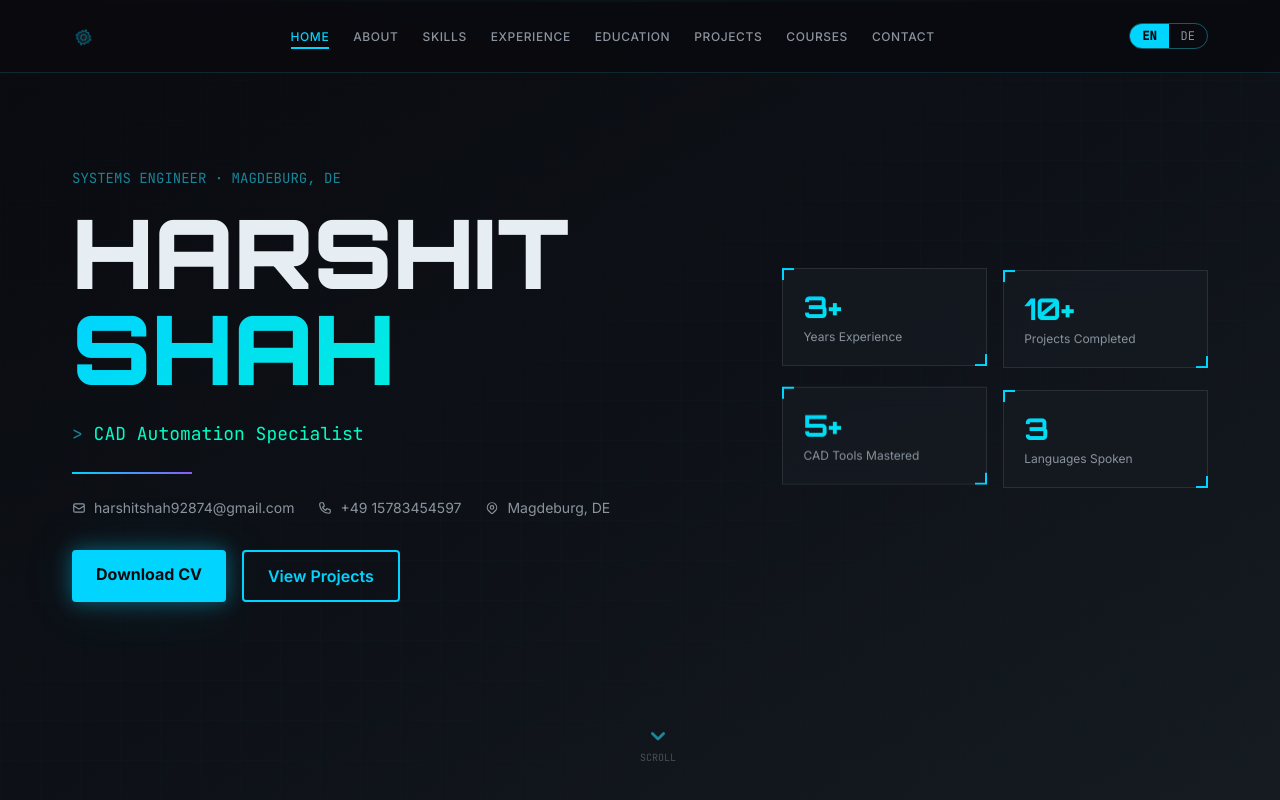
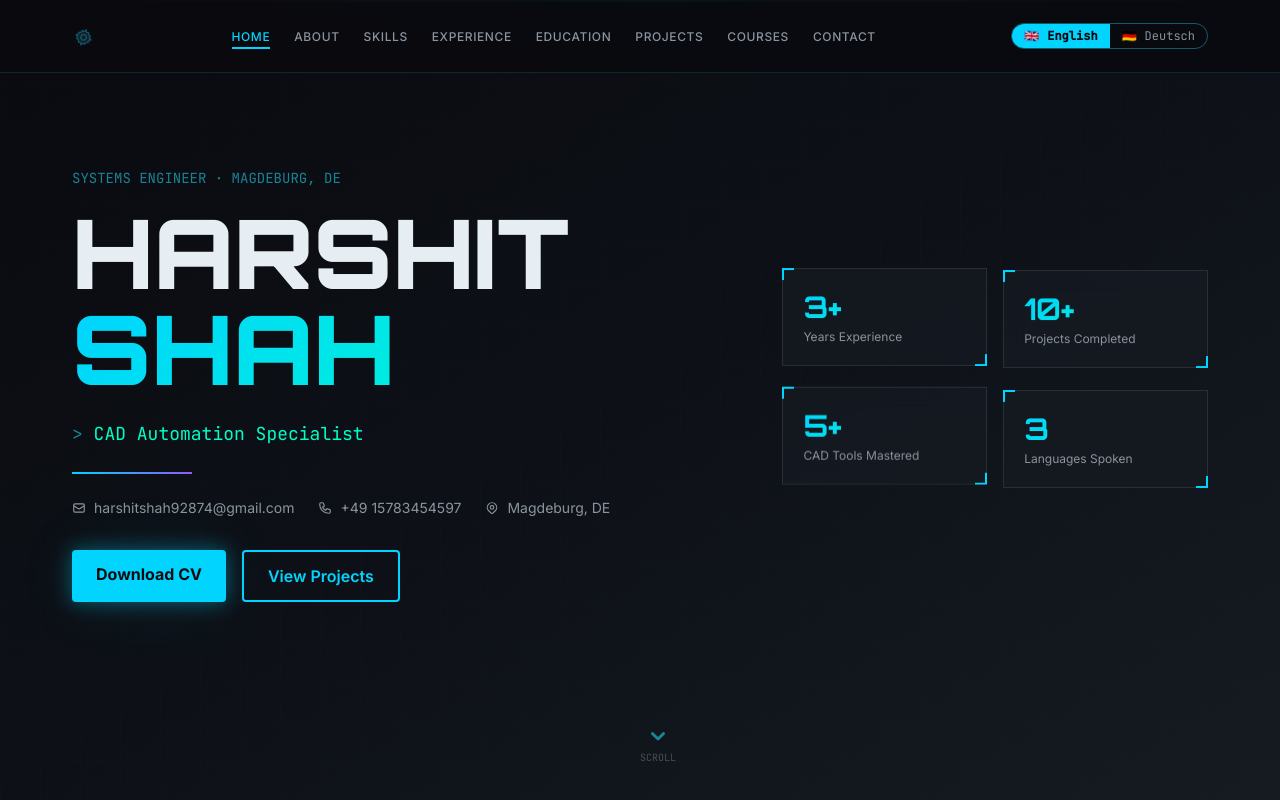
Before and after one commit to SuspiciousJudge/Harshit-Portfolio, a React (Vite) app: page / in a window 1280 px wide. Shown: the top 800 px of the page. Built offline with nearby package versions, Linux system fonts and the light colour scheme.

Commit message:
chore: update LinkedIn URL; add certificates listing and simplify certificate display; show full language names with flags in navbar

```diff
--- a/src/components/layout/Navbar.tsx
+++ b/src/components/layout/Navbar.tsx
@@ -46,18 +46,24 @@ export default function Navbar() {
 
         <div className="flex items-center gap-3">
           <div className="flex overflow-hidden rounded-full border border-cyan-400/40">
-            {(['en', 'de'] as const).map((l) => (
-              <button
-                key={l}
-                type="button"
-                onClick={() => setLang(l)}
-                className={`px-3 py-1 font-mono text-xs uppercase transition-all ${
-                  lang === l ? 'bg-cyber-cyan font-bold text-cyber-black' : 'text-text-secondary'
-                }`}
-              >
-                {l}
-              </button>
-            ))}
+            <button
+              type="button"
+              onClick={() => setLang('en')}
+              className={`px-3 py-1 font-mono text-xs transition-all flex items-center gap-2 ${
+                lang === 'en' ? 'bg-cyber-cyan font-bold text-cyber-black' : 'text-text-secondary'
+              }`}
+            >
+              <span className="text-xs">🇬🇧</span> English
+            </button>
+            <button
+              type="button"
+              onClick={() => setLang('de')}
+              className={`px-3 py-1 font-mono text-xs transition-all flex items-center gap-2 ${
+                lang === 'de' ? 'bg-cyber-cyan font-bold text-cyber-black' : 'text-text-secondary'
+              }`}
+            >
+              <span className="text-xs">🇩🇪</span> Deutsch
+            </button>
           </div>
           <button type="button" className="text-cyber-cyan md:hidden" onClick={() => setOpen(!open)}>
             <HiMenuAlt3 size={24} />
--- a/src/components/sections/Courses.tsx
+++ b/src/components/sections/Courses.tsx
@@ -15,8 +15,32 @@ export default function Courses() {
           </h2>
         </AnimatedSection>
 
+        {/* Certificates list: show certificate names only with link */}
+        {courses.filter((c) => (c as any).certificate).length > 0 && (
+          <AnimatedSection>
+            <h3 className="mb-4 font-display text-sm font-semibold text-text-primary">{lang === 'de' ? 'Zertifikate' : 'Certificates'}</h3>
+            <div className="mb-6 flex flex-col gap-3">
+              {courses
+                .filter((c) => (c as any).certificate)
+                .map((c) => (
+                  <a
+                    key={c.title.en}
+                    href={(c as any).certificate}
+                    target="_blank"
+                    rel="noopener noreferrer"
+                    className="rounded border border-border-subtle bg-cyber-panel px-4 py-3 font-display text-sm text-cyber-cyan hover:bg-cyber-cyan/10"
+                  >
+                    {t(c.title)}
+                  </a>
+                ))}
+            </div>
+          </AnimatedSection>
+        )}
+
         <div className="grid grid-cols-1 gap-6 md:grid-cols-2">
-          {courses.map((course, ci) => (
+          {courses
+            .filter((c) => !(c as any).certificate)
+            .map((course, ci) => (
               <AnimatedSection key={course.title.en} delay={ci * 0.1}>
                 <motion.div
                   whileHover={{ boxShadow: '0 0 20px rgba(0,212,255,0.2)' }}
@@ -32,18 +56,6 @@ export default function Courses() {
                         {course.issuer} · {course.year}
                       </p>
                     </div>
-                </div>
-                <div className="mb-3 flex items-center justify-between border-b border-border-subtle pb-3">
-                  {course.title.en === 'Design of Control Systems using MATLAB and Simulink' && (
-                    <a
-                      href="/certificate.pdf"
-                      target="_blank"
-                      rel="noopener noreferrer"
-                      className="rounded border border-cyber-cyan bg-cyber-cyan/10 px-3 py-1 font-mono text-xs text-cyber-cyan transition-colors hover:bg-cyber-cyan hover:text-cyber-black"
-                    >
-                      {lang === 'de' ? 'Zertifikat Ansehen' : 'View Certificate'}
-                    </a>
-                  )}
                   </div>
                   <ul className="space-y-2">
                     {course.bullets.map((b, i) => (
--- a/src/data/content.ts
+++ b/src/data/content.ts
@@ -213,6 +213,7 @@ export const courses: CourseItem[] = [
     title: { en: 'Design of Control Systems using MATLAB and Simulink', de: 'Entwurf von Steuerungssystemen mit MATLAB und Simulink' },
     issuer: 'MathWorks',
     year: '2024',
+    certificate: '/certificate.pdf',
     bullets: [
       { en: 'Developed control loops using MATLAB and Simulink.', de: 'Entwickelte Regelkreise mit MATLAB und Simulink.' },
       { en: 'Implemented PID and lead-lag controllers.', de: 'Implementierte PID- und Vorhalt-Verzögerungs-Regler.' },
@@ -239,6 +240,7 @@ export const contact = {
   phone: '+49 15783454597',
   location: 'Magdeburg, Germany',
   linkedin: 'https://www.linkedin.com/in/harshit-shah',
+  linkedin: 'https://www.linkedin.com/in/harshit--shah/',
   github: 'https://github.com/Thruster55',
 }
 
```
Lines whose indentation alone changed are shown as unchanged.
